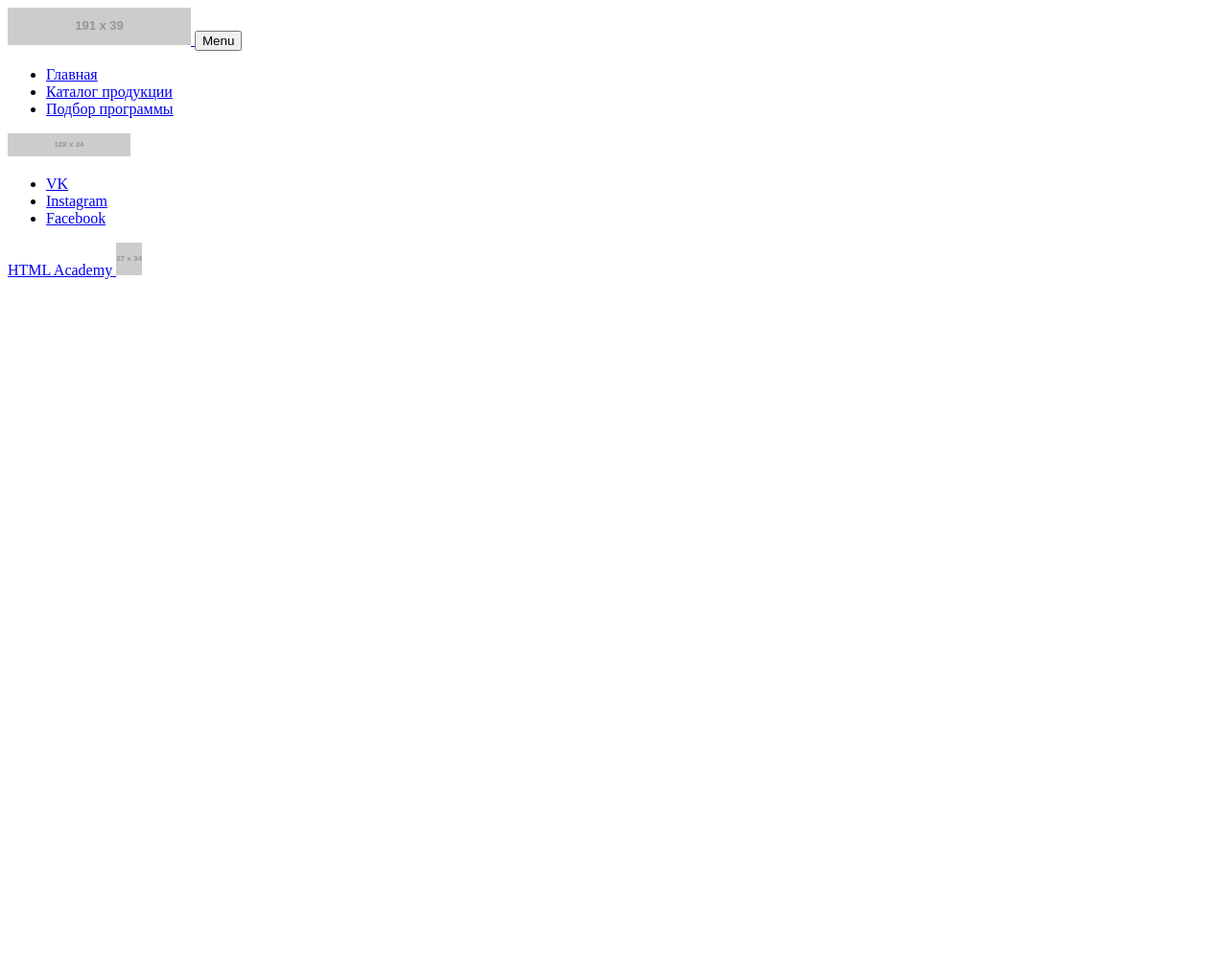
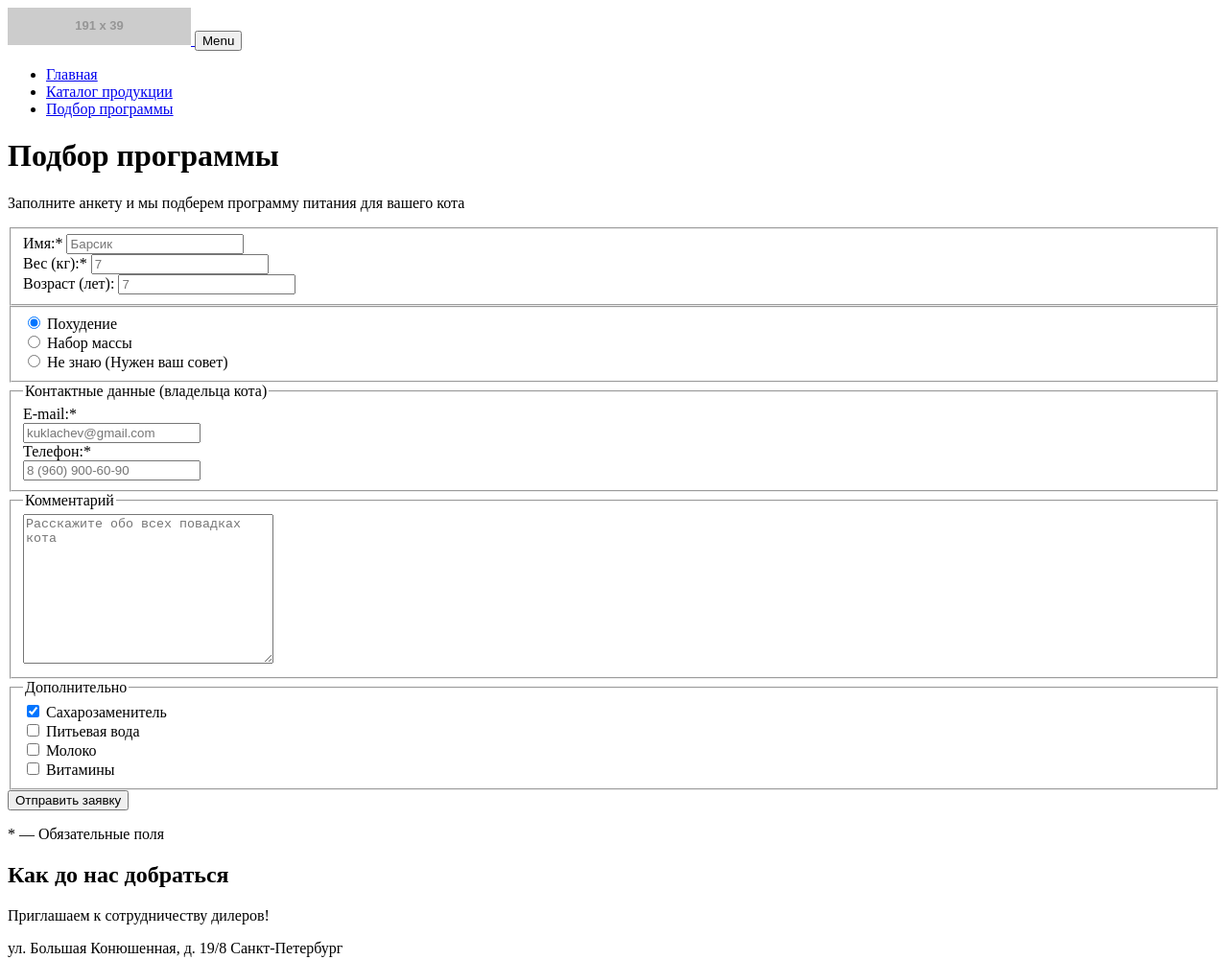
Before and after one commit to puh50/907661-cat-energy-19, a website: page source/form.html in a window 1280 px wide. Shown: the top 1001 px of the page at 96% size. Before the commit the page ends 800 px from the top, so only its background shows below. Drawn offline with Linux system fonts and the light colour scheme; placeholder pictures from the web are drawn by us.

Commit message:
Завершает разметку form.html

```diff
--- a/source/form.html
+++ b/source/form.html
@@ -7,11 +7,14 @@
 </head>
 
 <body>
-  <header class="header">
-    <a href="#" class="logo header__logo">
-      <img class="header__logo-image" src="https://via.placeholder.com/191x39" width="191" height="39" alt="Cat Energy">
+  <header class="page-footer">
+
+    <a href="#" class="logo page-header__logo">
+      <img class="page-header__logo-image" src="https://via.placeholder.com/191x39" width="191" height="39"
+        alt="Cat Energy">
     </a>
-    <button type="button" class="menu-button header__menu-button">Menu</button>
+    <button type="button" class="menu-button page-footer__menu-button">Menu</button>
+
     <nav class="main-navigation">
       <ul class="main-navigation__list">
         <li class="main-navigation__item">
@@ -25,11 +28,106 @@
         </li>
       </ul>
     </nav>
+
   </header>
 
-  <main class="main-content"></main>
+  <main class="main-content form-main">
+    <h1 class="form-main__title">Подбор программы</h1>
+    <p class="form-main__text">Заполните анкету и мы подберем программу питания для вашего кота</p>
 
-  <footer class="footer">
+    <form action="https://echo.htmlacademy.ru" method="POST" class="program-choice-form">
+      <fieldset>
+        <div>
+          <label for="name">Имя:*</label>
+          <input type="text" id="name" name="name" placeholder="Барсик">
+        </div>
+        <div>
+          <label for="weight">Вес (кг):*</label>
+          <input type="text" id="weight" name="weight" placeholder="7">
+        </div>
+        <div>
+          <label for="age">Возраст (лет):</label>
+          <input type="text" id="age" name="age" placeholder="7">
+        </div>
+      </fieldset>
+
+      <fieldset>
+        <div>
+          <input type="radio" name="program" id="slimming" checked>
+          <label for="slimming">Похудение</label>
+        </div>
+        <div>
+          <input type="radio" name="program" id="weight-gain">
+          <label for="weight-gain">Набор массы</label>
+        </div>
+        <div>
+          <input type="radio" name="program" id="advice">
+          <label for="advice">Не знаю (Нужен ваш совет)</label>
+        </div>
+      </fieldset>
+
+      <fieldset>
+        <legend>Контактные данные (владельца кота)</legend>
+        <div>
+          <label for="email">E-mail:*</label>
+          <div>
+            <input type="email" name="email" id="email" placeholder="kuklachev@gmail.com">
+            <span class="input-icon input-icon--email"></span>
+          </div>
+        </div>
+        <div>
+          <label for="phone">Телефон:*</label>
+          <div>
+            <input type="tel" name="phone" id="phone" placeholder="8 (960) 900-60-90">
+            <span class="input-icon input-icon--phone"></span>
+          </div>
+        </div>
+      </fieldset>
+
+      <fieldset>
+        <legend>Комментарий</legend>
+        <textarea name="comment" id="comment" cols="30" rows="10" placeholder="Расскажите обо всех повадках кота"></textarea>
+      </fieldset>
+
+      <fieldset>
+        <legend>Дополнительно</legend>
+        <div>
+          <input type="checkbox" name="sweetener" id="sweetener" checked>
+          <label for="sweetener">Сахарозаменитель</label>
+        </div>
+        <div>
+          <input type="checkbox" name="water" id="water">
+          <label for="water">Питьевая вода</label>
+        </div>
+        <div>
+          <input type="checkbox" name="milk" id="milk">
+          <label for="milk">Молоко</label>
+        </div>
+        <div>
+          <input type="checkbox" name="vitamins" id="vitamins">
+          <label for="vitamins">Витамины</label>
+        </div>
+      </fieldset>
+
+      <button type="submit" class="button">Отправить заявку</button>
+
+      <p>* — Обязательные поля</p>
+    </form>
+  </main>
+
+  <footer class="page-footer">
+
+    <section class="contacts">
+      <h2 class="visually-hidden">Как до нас добраться</h2>
+      <p class="contacts__invitation-text">Приглашаем к сотрудничеству дилеров!</p>
+      <p class="contacts__address">ул. Большая Конюшенная, д. 19/8 Санкт-Петербург</p>
+      <div class="map contacts__map">
+        <img src="https://via.placeholder.com/320x400" width="320" height="400"
+          alt="Мы находимся: ул. Большая Конюшенная, д. 19/8 Санкт-Петербург">
+      </div>
+    </section>
+
+    <section class="footer">
       <div class="footer__logo">
         <a href="#" class="logo footer__logo">
           <img class="footer__logo-image" src="https://via.placeholder.com/128x24" width="128" height="24"
@@ -56,6 +154,8 @@
             alt="Логотип Академии">
         </a>
       </div>
+    </section>
+
   </footer>
 </body>
 
```
Lines whose indentation alone changed are shown as unchanged.
